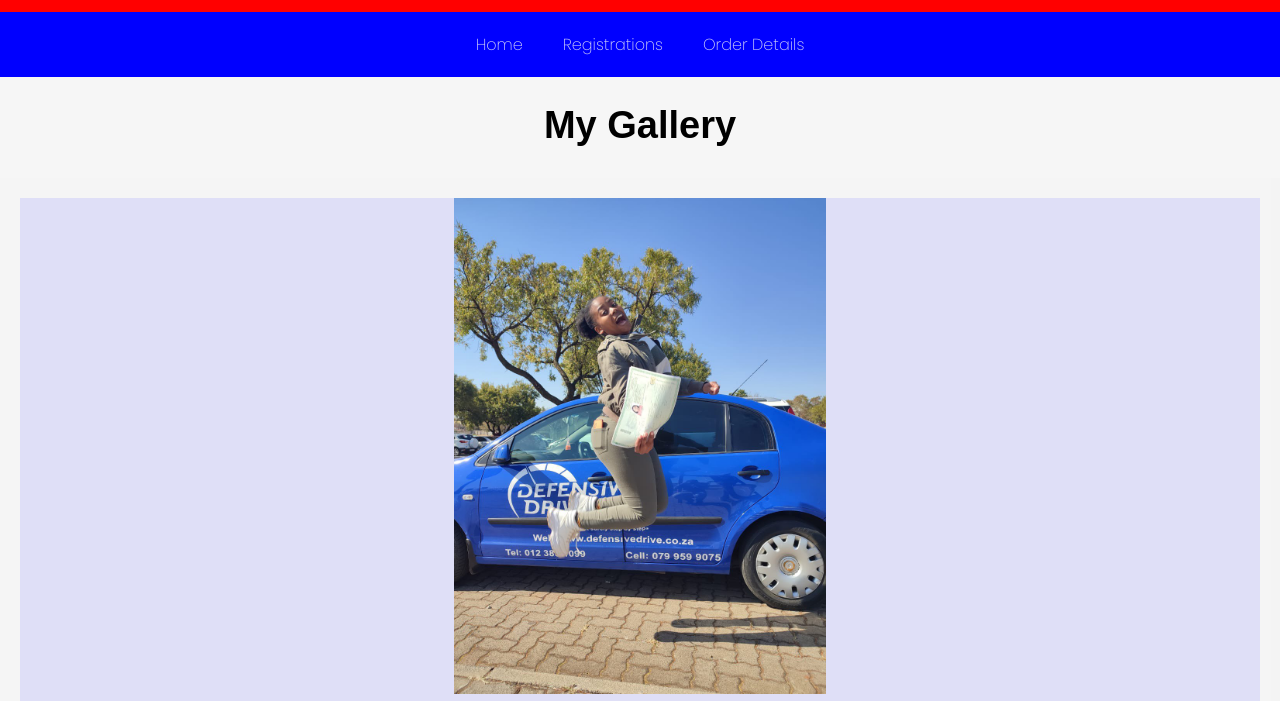
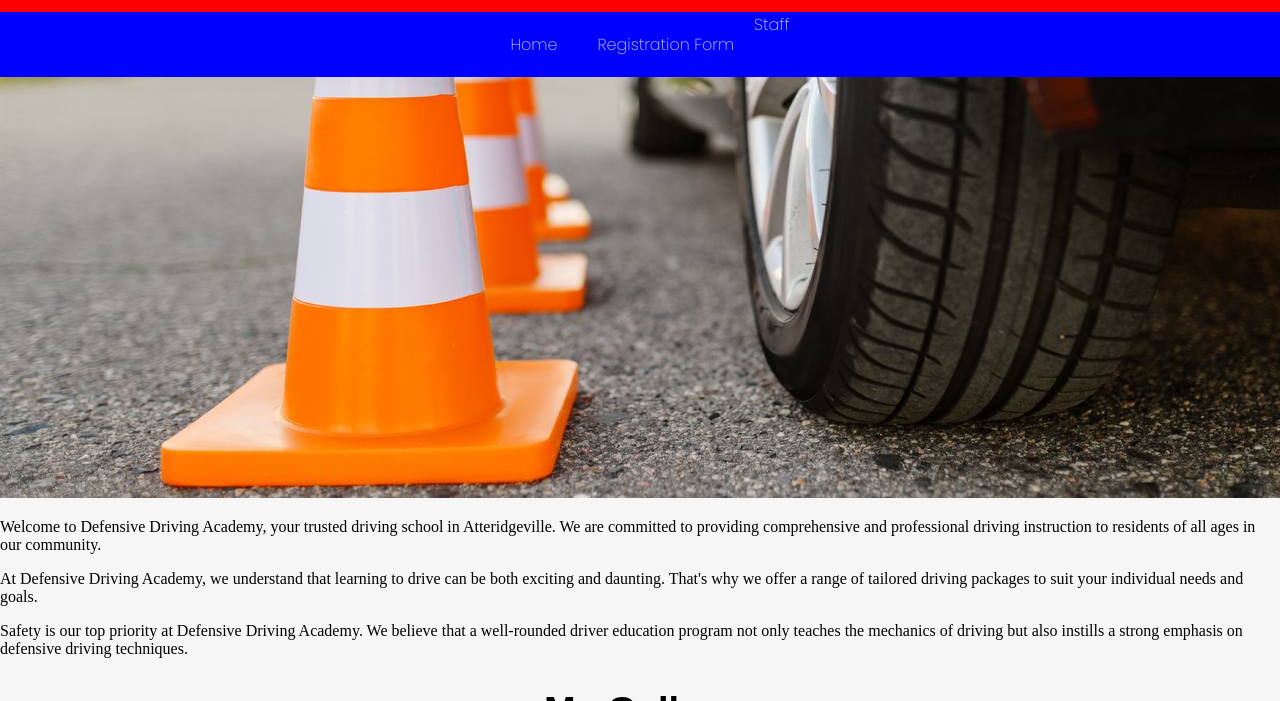
Before and after one commit to KullieMabasa/js-defensive-driving-academy, a plain HTML site: page index.html in a window 1280 px wide. Shown: the part 88-789 px from the top of the page. Drawn offline with Linux system fonts and the light colour scheme; a web font is replaced by a local one.

Commit message:
Updated the main section
- Added a hero image
- Added introductory paragraphs in the main section.

```diff
--- a/index.html
+++ b/index.html
@@ -32,18 +32,40 @@
         <li>
           <a href="index.html">Home</a>
         </li>
-
         <li>
-          <a href="clientRegistrationForm.html">Registrations</a>
+          <a href="clientRegistrationForm.html">Registration Form</a>
         </li>
-        <li>
-          <a href="orderSubmit.html">Order Details</a>
+          <a href="staff.html">Staff</a>
         </li>
       </ul>
     </nav>
 
-    <!--main section-->
-    <main>
+     <!--hero image-->
+     <div id="hero">
+      <img src="images/hero.jpg" alt="" width="100%" />
+      </div>
+
+      <!--main section-->
+      <main>
+        <p>
+          Welcome to Defensive Driving Academy, your trusted driving school in
+          Atteridgeville. We are committed to providing comprehensive and
+          professional driving instruction to residents of all ages in our
+          community.
+        </p>
+        <p>
+          At Defensive Driving Academy, we understand that learning to drive can
+          be both exciting and daunting. That's why we offer a
+          <span class="action">range of tailored driving packages</span> to suit
+          your individual needs and goals.
+        </p>
+        <p>
+          Safety is our top priority at Defensive Driving Academy. We believe that
+          a well-rounded driver education program not only teaches the mechanics
+          of driving but also instills a strong emphasis on defensive driving
+          techniques.
+        </p>
+
       <h2>My Gallery</h2>
       <div id="lightbox">
         <div class="gallery"></div>
```
